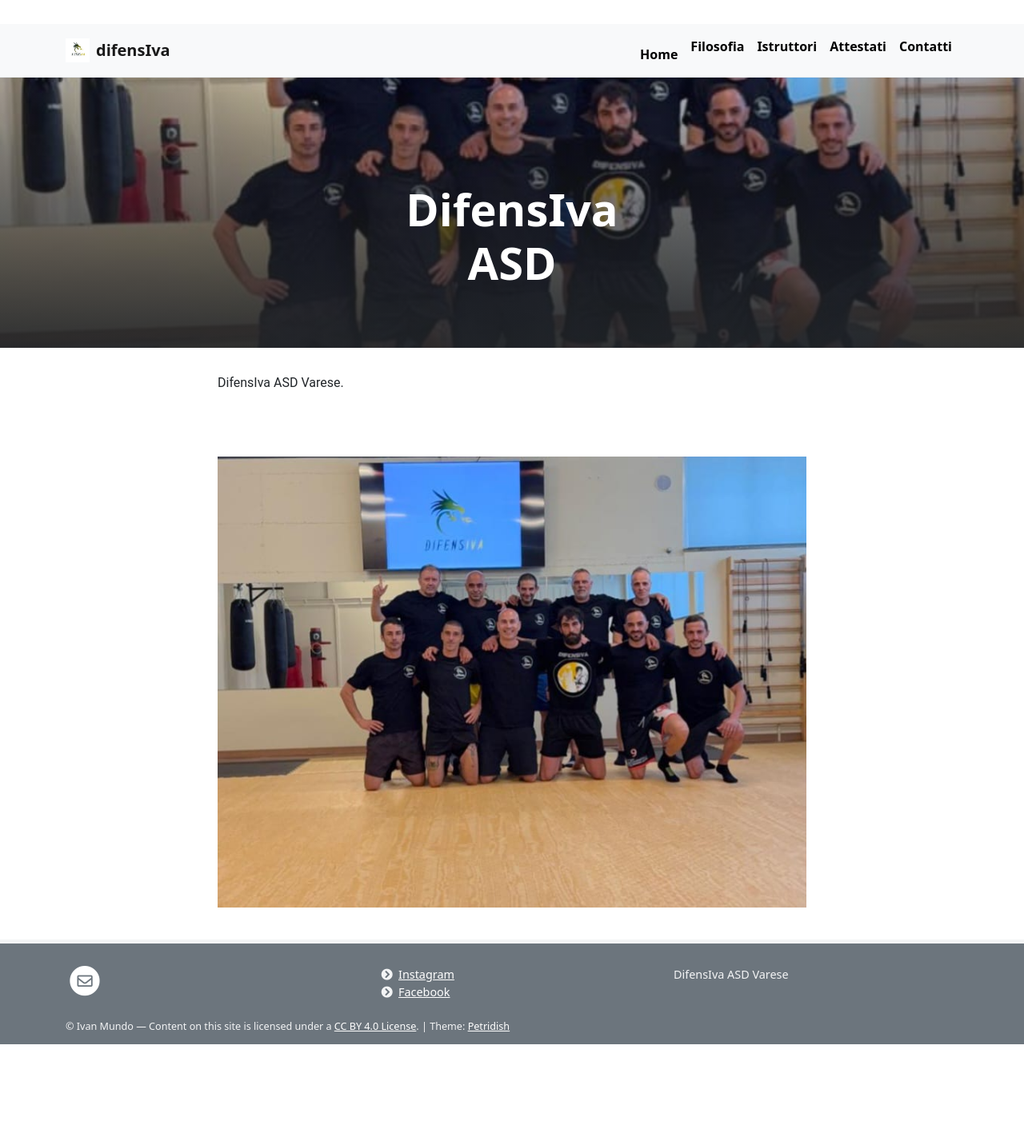
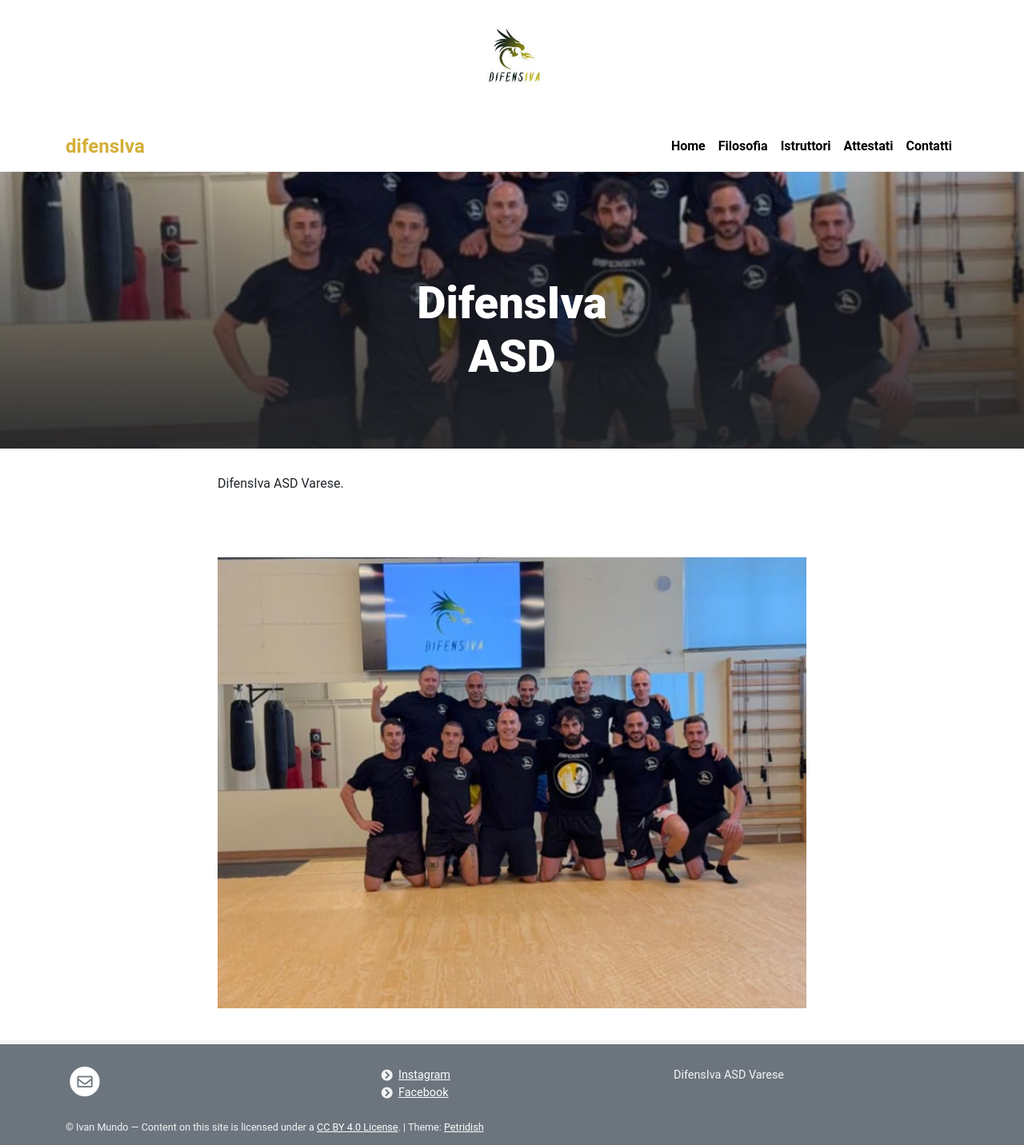
Before and after one commit to difensiva-varese/difensiva, a Jekyll site: the page built from pages/home.md, in a window 1280 px wide. Shown: the whole page at 80% size. Built offline with Jekyll 4.4.1, drawn with Linux system fonts in a browser that asks for light colours; before the commit the page ends 1306 px from its top, so only the background shows below that.

Commit message:
Update navbar.html

```diff
--- a/_includes/navbar.html
+++ b/_includes/navbar.html
@@ -1,22 +1,24 @@
-<link href="https://cdn.jsdelivr.net/npm/bootstrap@5.0.0/dist/css/bootstrap.min.css" rel="stylesheet" >
-    <script src="https://cdn.jsdelivr.net/npm/@popperjs/core@2.9.2/dist/umd/popper.min.js" ></script>
-    <script src="https://cdn.jsdelivr.net/npm/bootstrap@5.0.1/dist/js/bootstrap.min.js" integrity="sha384-Atwg2Pkwv9vp0ygtn1JAojH0nYbwNJLPhwyoVbhoPwBhjQPR5VtM2+xf0Uwh9KtT" crossorigin="anonymous"></script>
-<a class="navbar-brand" href="{{ '/' | relative_url }}"></a>
-<div class="me-auto"></div>
+<!-- LOGO GRANDE SOPRA LA NAVBAR -->
+{% if site.logo %}
+  <div class="text-center my-3">
+    <img src="{{ site.logo | relative_url }}" alt="Logo" style="max-height: 120px;">
+  </div>
+{% endif %}
 
-<nav class="navbar navbar-expand-lg navbar-light bg-light" id="main-nav">
+<!-- NAVBAR PERSONALIZZATA -->
+<nav class="navbar navbar-expand-lg bg-white" id="main-nav">
   <div class="container">
-    <a class="navbar-brand d-flex align-items-center" href="{{'/' | relative_url }}">
-      {% if site.logo %}
-        <img src="{{ site.logo | relative_url }}" class="me-2">
-      {% endif %}
+    <!-- Brand name "difensIva" -->
+    <a class="navbar-brand fw-bold" href="{{ '/' | relative_url }}" style="color: #d4af37; font-size: 1.5rem;">
       {{ site.title }}
+    </a>
 
-
+    <!-- Toggler per mobile -->
     {% if site.data.navigation %}
       <button class="navbar-toggler" type="button" data-bs-toggle="collapse" data-bs-target="#navbar-menu">
-        Menu <i class="fas fa-bars"></i>
+        <span class="navbar-toggler-icon"></span>
       </button>
+
       <div class="collapse navbar-collapse" id="navbar-menu">
         <ul class="navbar-nav ms-auto">
           {% for item in site.data.navigation %}
@@ -25,17 +27,19 @@
                 <a class="nav-link dropdown-toggle" href="#" role="button" data-bs-toggle="dropdown">
                   {{ item.text }}
                 </a>
-                <div class="dropdown-menu">
+                <ul class="dropdown-menu">
                   {% for subitem in item.menu %}
                     {% if subitem.href %}
-                      <a class="dropdown-item{% if subitem.href == page.url %} active{% endif %}" href="{{ subitem.href | relative_url }}"{% if subitem.new_window %} target="_blank"{% endif %}>{{ subitem.text }}</a>
+                      <li>
+                        <a class="dropdown-item{% if subitem.href == page.url %} active{% endif %}" href="{{ subitem.href | relative_url }}"{% if subitem.new_window %} target="_blank"{% endif %}>{{ subitem.text }}</a>
+                      </li>
                     {% elsif subitem.text contains '---' %}
-                      <div class="dropdown-divider"></div>
+                      <li><hr class="dropdown-divider"></li>
                     {% else %}
-                      <h6 class="dropdown-header">{{ subitem.text }}</h6>
+                      <li><h6 class="dropdown-header">{{ subitem.text }}</h6></li>
                     {% endif %}
                   {% endfor %}
-                </div>
+                </ul>
               </li>
             {% else %}
               <li class="nav-item">
```
